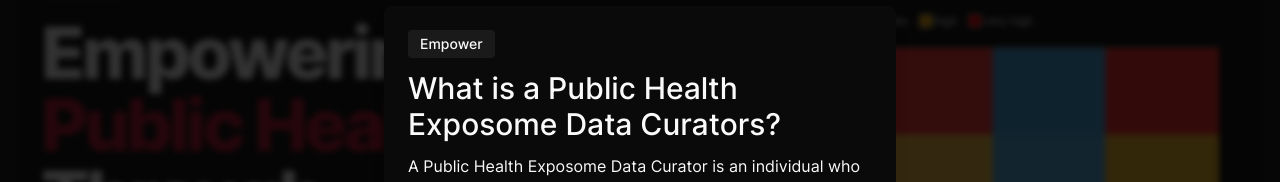
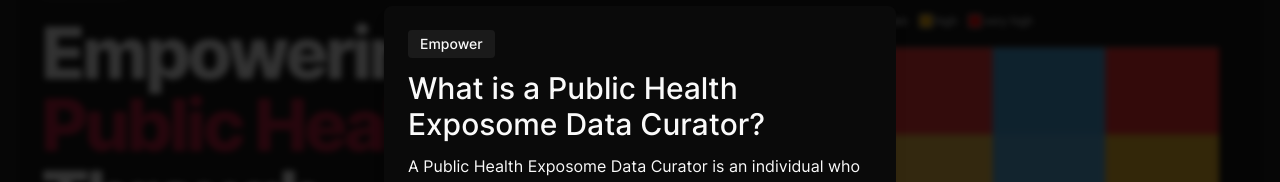
Before and after one commit to DevSB4/exposome-insights, a React (Vite) app in the folder client/: page / in a window 1280 px wide. Both pictures are taken after a click on the button "Public Health Exposome Data Curators". Shown: the part 160-342 px from the top of the page. Built offline with nearby package versions, Linux system fonts and the light colour scheme.

Commit message:
Made a spelling correction

```diff
--- a/client/src/components/marketing/components/hero.jsx
+++ b/client/src/components/marketing/components/hero.jsx
@@ -80,7 +80,7 @@ export const HeroSection = () => {
                           Empower
                         </div>
                         <h3 className='text-3xl font-medium'>
-                          What is a Public Health Exposome Data Curators?
+                          What is a Public Health Exposome Data Curator?
                         </h3>
                         <div className='font-interLight'>
                           A Public Health Exposome Data Curator is an individual
```
